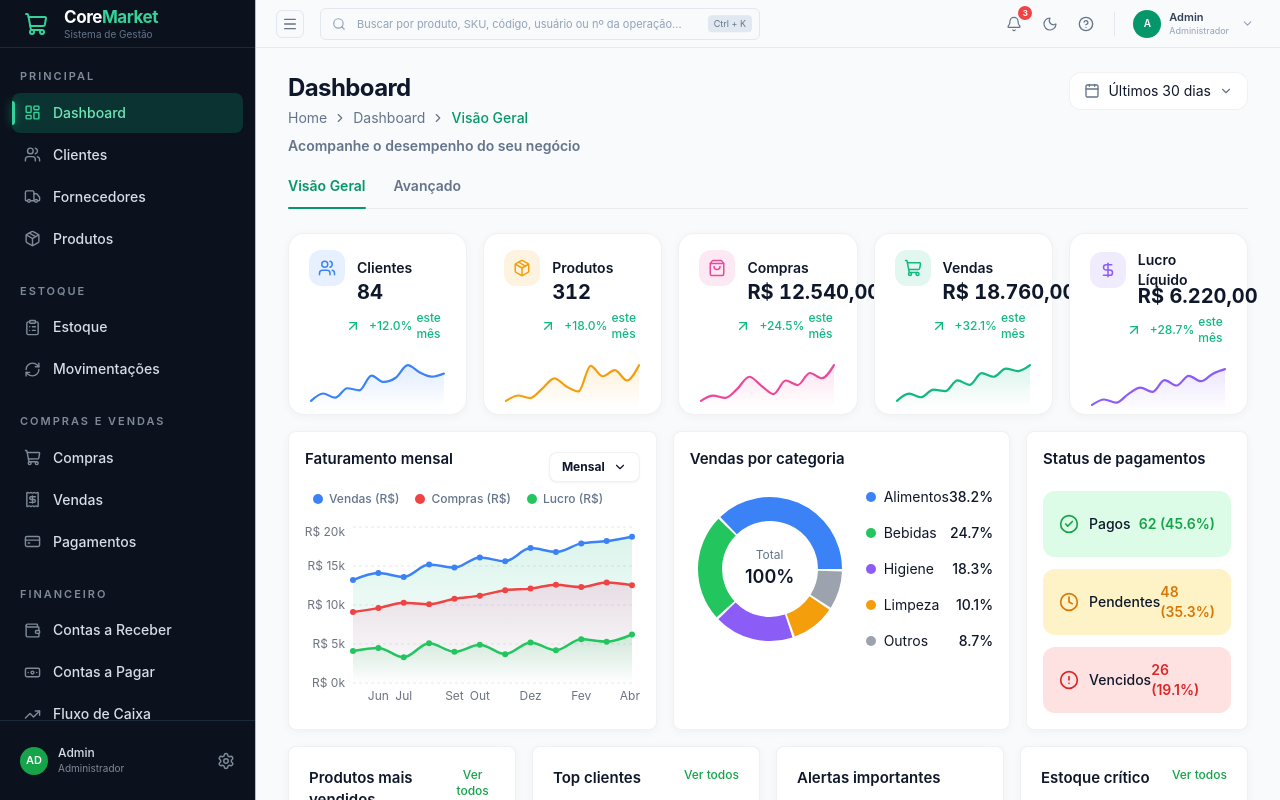
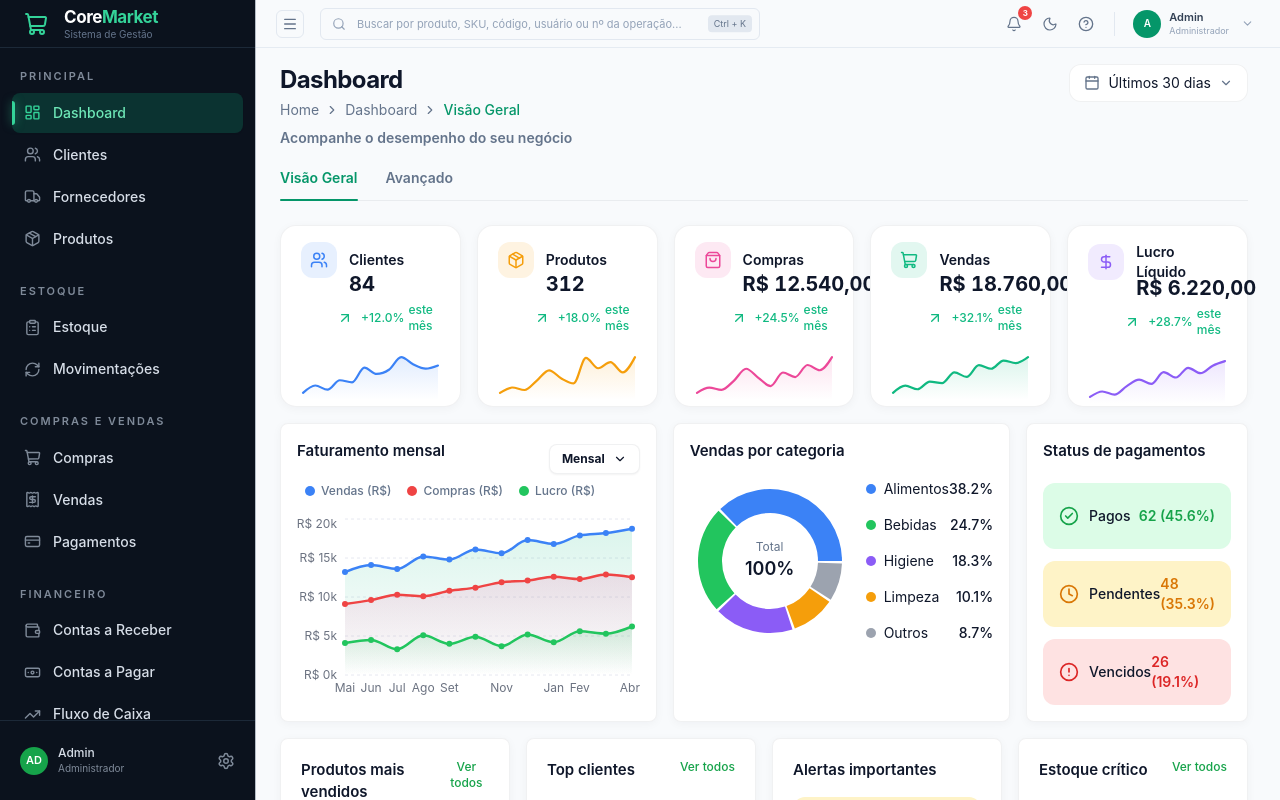
Before and after one commit to natanaelrb/coremarket-frontend, a React (Vite) app: page /dashboard in a window 1280 px wide. Built offline with nearby package versions, Linux system fonts and the light colour scheme.

Commit message:
refactor(dashboard): ajustar interface

```diff
--- a/src/pages/Dashboard.jsx
+++ b/src/pages/Dashboard.jsx
@@ -42,7 +42,7 @@ export default function Dashboard() {
     PERIOD_OPTIONS.find((p) => p.id === periodId)?.label ?? 'Período';
 
   return (
-    <div className="w-full-12 pb-6 pt-6 -mt-8">
+    <div className="w-full-12 pb-6 pt-6 -mt-10 -ml-2 max-w-[1400px]">
       <DashboardHeader
         activeTab={activeTab}
         onTabChange={setActiveTab}
```
